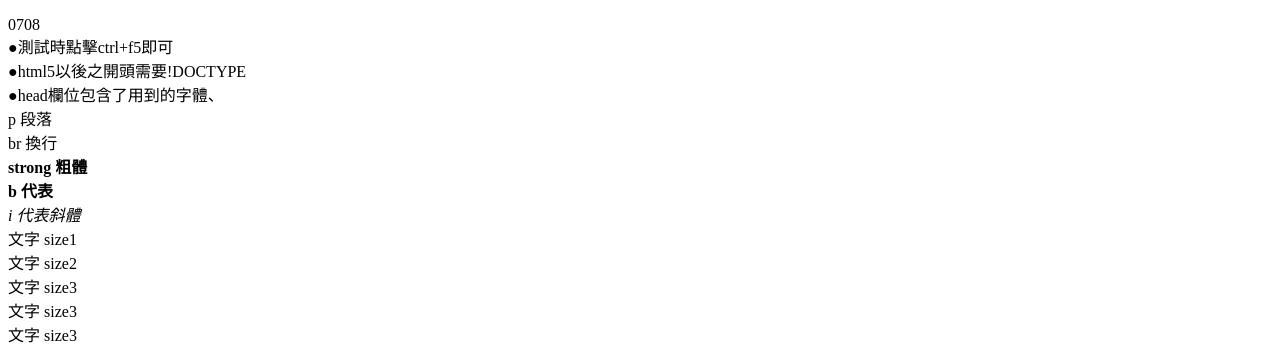
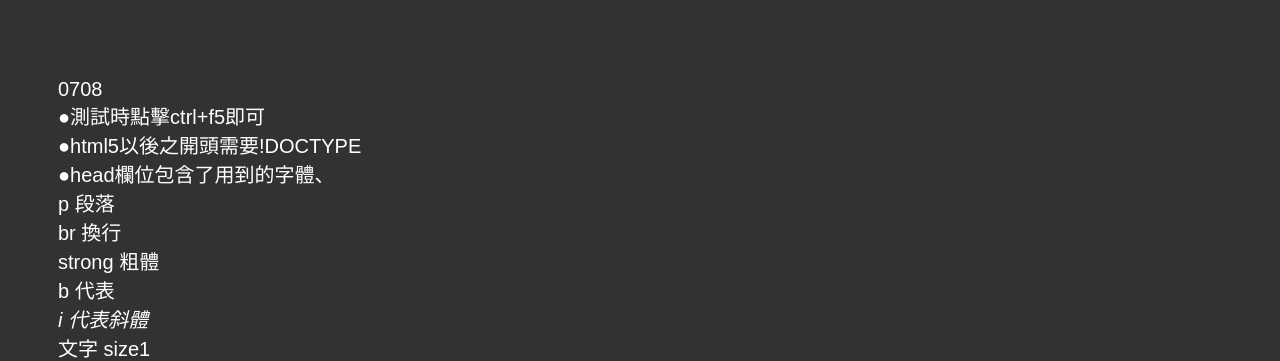
Before and after one commit to WaiChenChen/WaiChenChen.github.io, a plain HTML site: page index.html in a window 1280 px wide. Shown: the top 361 px of the page. Drawn offline with Linux system fonts and the light colour scheme.

Commit message:
head-css

```diff
--- a/index.html
+++ b/index.html
@@ -3,6 +3,7 @@
 <head>
     <meta charset="UTF-8">
     <title>Document</title>
+    <link href="sec.css" rel="stylesheet">
 
 </head>
 <body>
```
